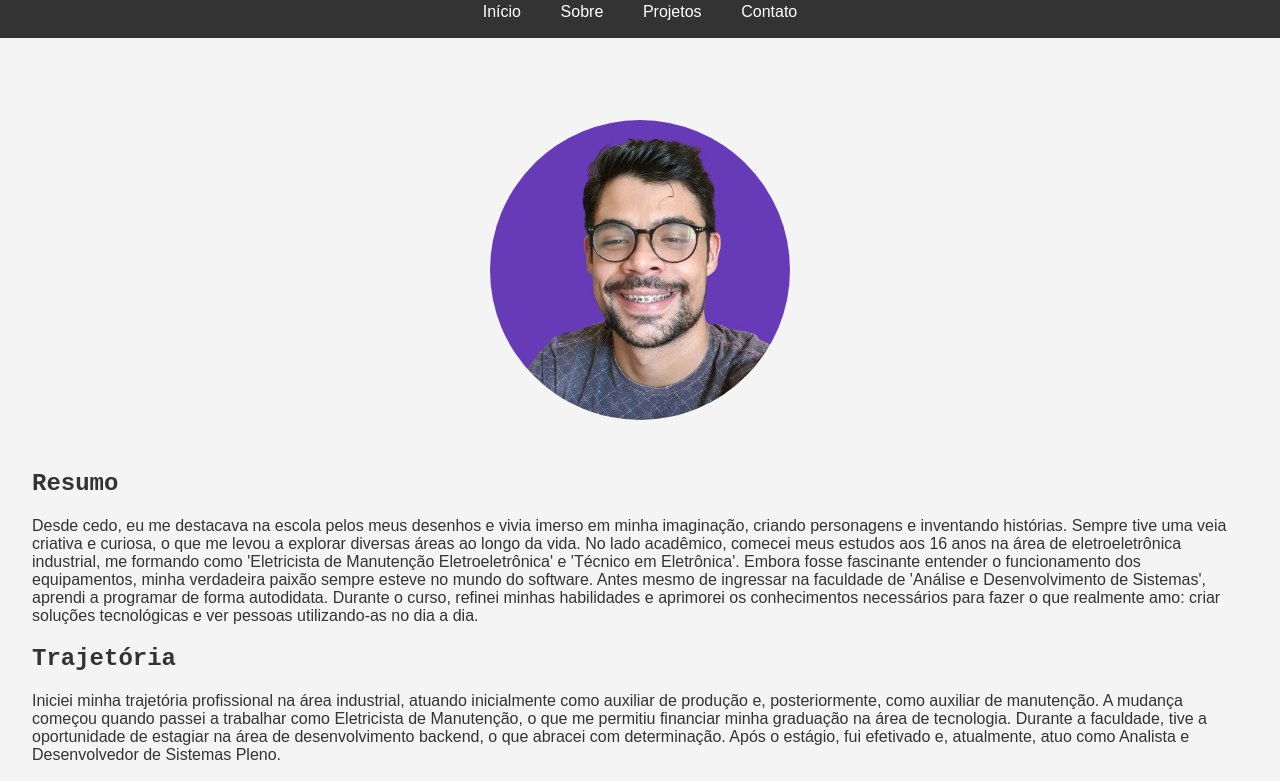
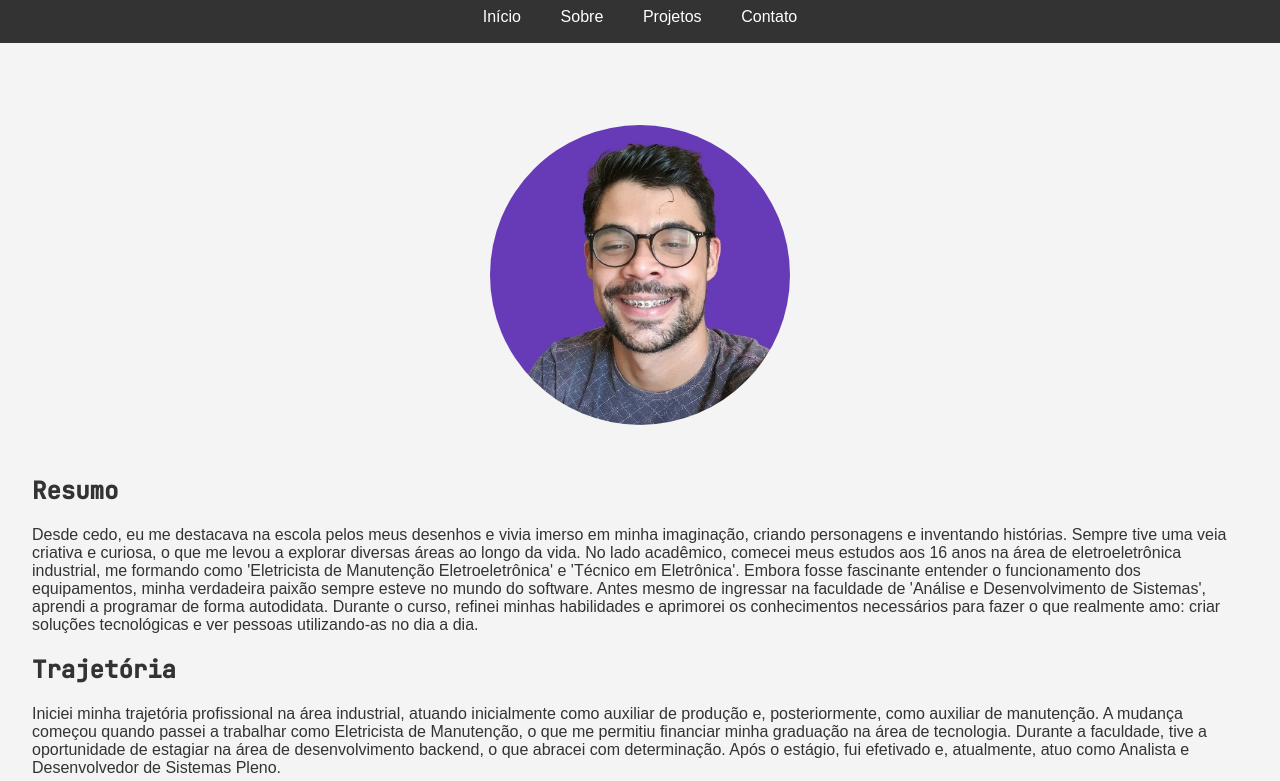
Before and after one commit to janderteodoro/janderteodoro.github.io, a plain HTML site: page about/index.html in a window 1280 px wide. Shown: the part 96-877 px from the top of the page. Drawn offline with Linux system fonts and the light colour scheme.

Commit message:
add link to font

```diff
--- a/about/index.html
+++ b/about/index.html
@@ -5,6 +5,7 @@
   <meta name="viewport" content="width=device-width, initial-scale=1.0">
   <title>Document</title>
   <link rel="stylesheet" href="../css/index.css">
+  <link href="https://fonts.googleapis.com/css2?family=JetBrains+Mono:wght@400;500&display=swap" rel="stylesheet">
 </head>
 <body>
   <header>
--- a/css/index.css
+++ b/css/index.css
@@ -1,5 +1,5 @@
 html, body {
-  font-family: 'Courier New', Courier, monospace;
+  font-family: 'JetBrains Mono', monospace;
   padding: 0;
   background-color: #f4f4f4;
   color: #333;
```
